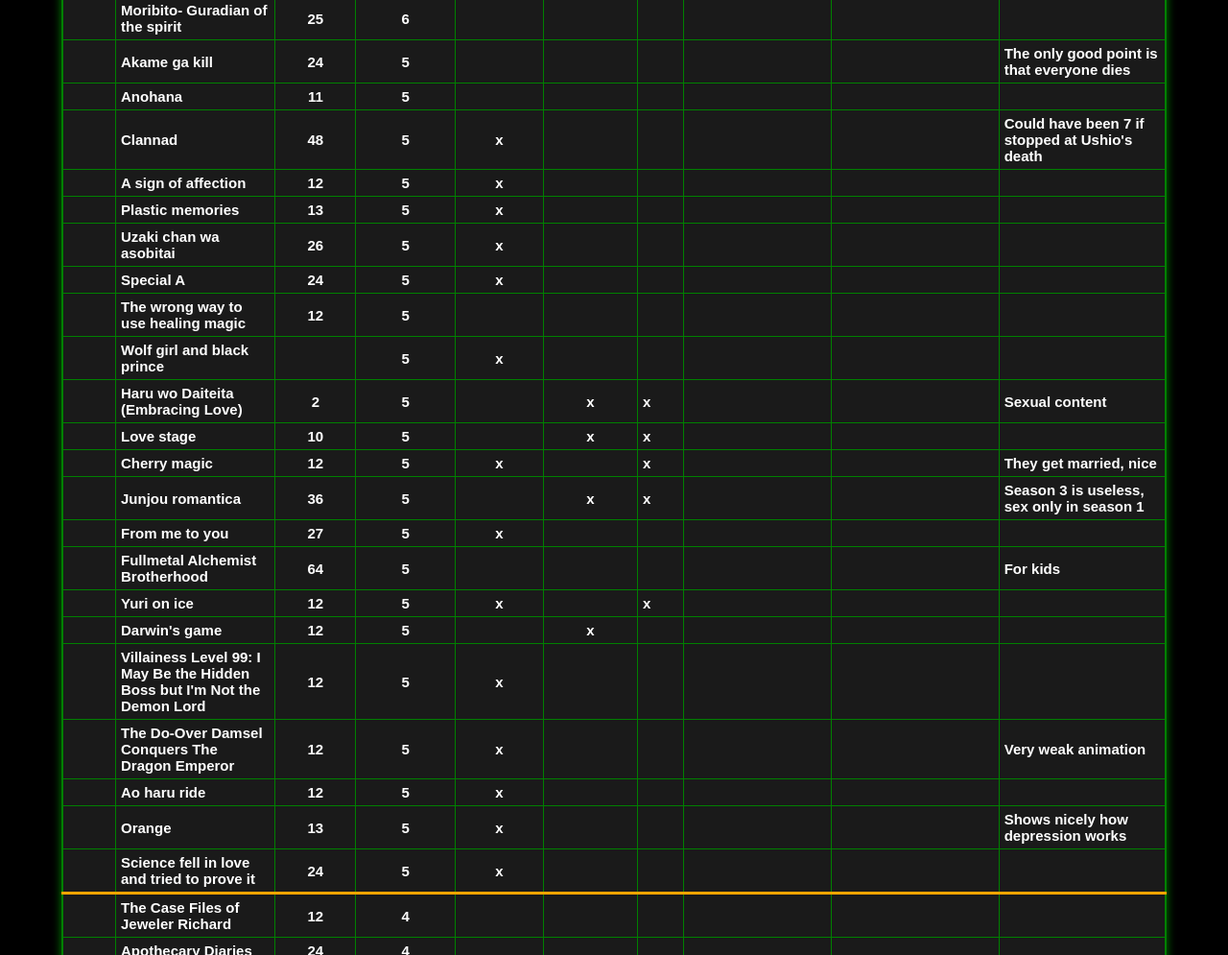
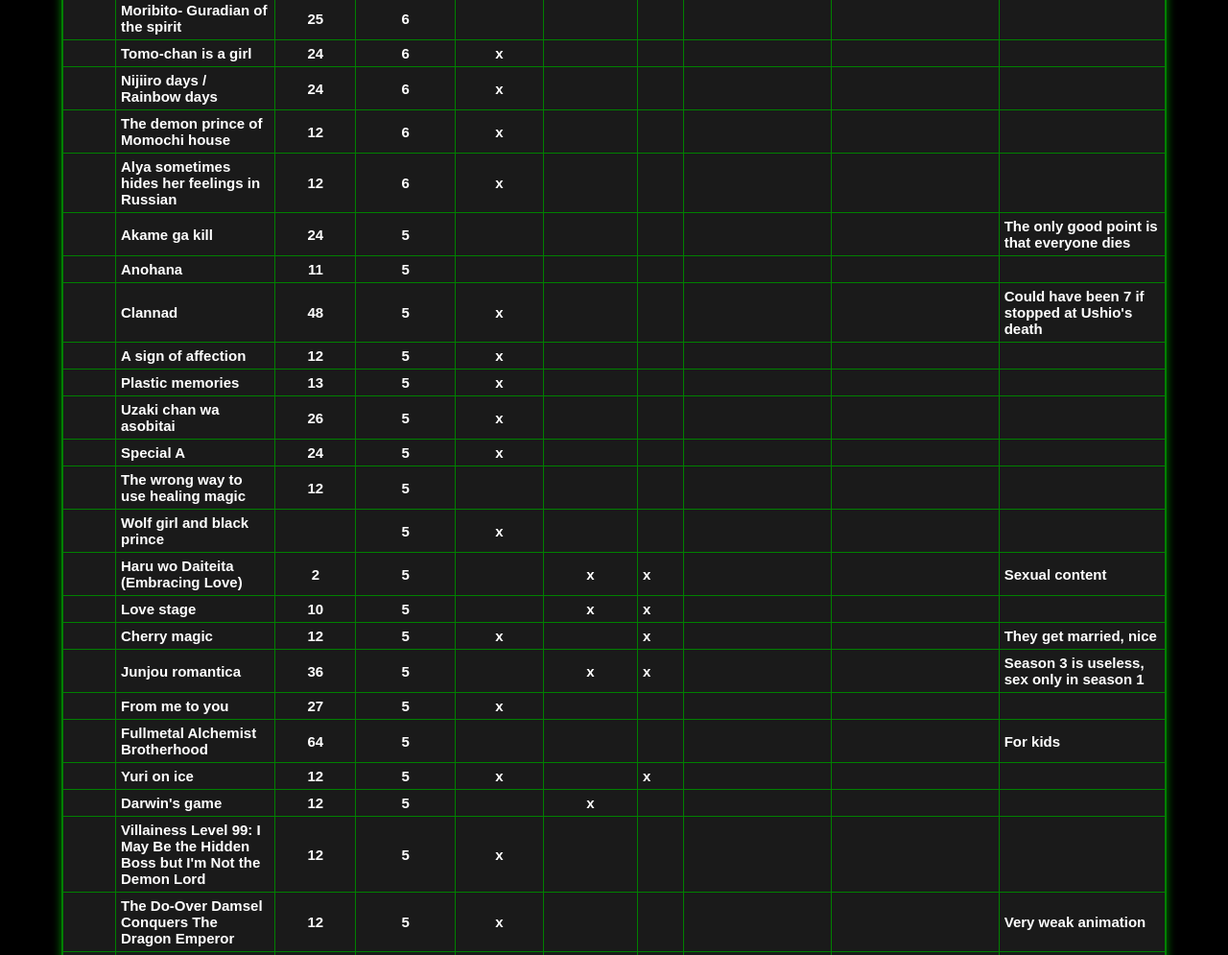
Before and after one commit to katsu-rap/Gintama-website, a website: page Gintamasite/animelist table.html in a window 1280 px wide. Shown: the part 4519-5514 px from the top of the page at 96% size. Drawn offline with Linux system fonts and the light colour scheme.

Commit message:
adding anime

```diff
--- a/Gintamasite/animelist table.html
+++ b/Gintamasite/animelist table.html
@@ -558,6 +558,10 @@
             <tr><td></td><td>Soul Eater</td><td>51</td><td>6</td><td></td><td></td><td></td><td></td><td></td><td>Tough, morbid, if the style and (the pretty bad) animation weren't funny it would be as grave as AOT</td></tr>
             <tr><td></td><td>Loving Yamada at Lv999</td><td>12</td><td>6</td><td>x</td><td></td><td></td><td></td><td></td><td></td></tr>
             <tr><td></td><td>Moribito- Guradian of the spirit</td><td>25</td><td>6</td><td></td><td></td><td></td><td></td><td></td><td></td></tr>
+            <tr><td></td><td>Tomo-chan is a girl</td><td>24</td><td>6</td><td>x</td><td></td><td></td><td></td><td></td><td></td></tr>
+            <tr><td></td><td>Nijiiro days / Rainbow days</td><td>24</td><td>6</td><td>x</td><td></td><td></td><td></td><td></td><td></td></tr>
+            <tr><td></td><td>The demon prince of Momochi house</td><td>12</td><td>6</td><td>x</td><td></td><td></td><td></td><td></td><td></td></tr>
+            <tr><td></td><td>Alya sometimes hides her feelings in Russian</td><td>12</td><td>6</td><td>x</td><td></td><td></td><td></td><td></td><td></td></tr>
             <tr><td></td><td>Akame ga kill</td><td>24</td><td>5</td><td></td><td></td><td></td><td></td><td></td><td>The only good point is that everyone dies</td></tr>
             <tr><td></td><td>Anohana</td><td>11</td><td>5</td><td></td><td></td><td></td><td></td><td></td><td></td></tr>
             <tr><td></td><td>Clannad</td><td>48</td><td>5</td><td>x</td><td></td><td></td><td></td><td></td><td>Could have been 7 if stopped at Ushio's death</td></tr>
@@ -592,6 +596,7 @@
             <tr><td></td><td>Phantom in the twilight</td><td>12</td><td>4</td><td></td><td></td><td></td><td></td><td>Gintoki</td><td></td></tr>
             <tr><td></td><td>Blood +</td><td>50</td><td>3</td><td></td><td></td><td></td><td></td><td></td><td></td></tr>
             <tr><td></td><td>Kaguya sama- Love is war</td><td>12</td><td>3</td><td>x</td><td></td><td></td><td></td><td></td><td></td></tr>
+            <tr><td></td><td>Earl adn Fairy</td><td>12</td><td>3</td><td>x</td><td></td><td></td><td></td><td>Takasugi</td><td></td></tr>
             <tr><td></td><td>Over the moon for you</td><td>13</td><td>3</td><td>x</td><td></td><td></td><td></td><td></td><td></td></tr>
             <tr><td></td><td>Spy x family</td><td>24</td><td>3</td><td></td><td></td><td></td><td></td><td></td><td>Buddy Daddies just boring</td></tr>
             <tr><td></td><td>Dragon maid</td><td>12</td><td>3</td><td></td><td></td><td></td><td></td><td></td><td></td></tr>
```
